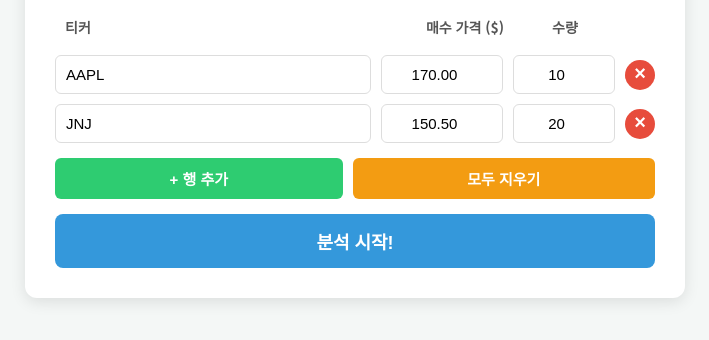
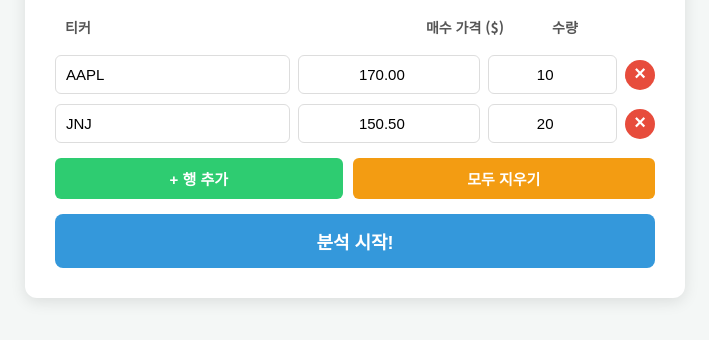
Before and after one commit to ddkerty/invest_type, a website with bundled scripts: page index.html in a window 1280 px wide. Shown: the part 176-516 px from the top of the page, without its empty margins (285-994 px from the left). Built offline with nearby package versions, Linux system fonts and the light colour scheme.

Commit message:
Update style.css
플렉서블 하게 수정.

```diff
--- a/style.css
+++ b/style.css
@@ -63,23 +63,26 @@ header h1 {
     gap: 10px;
 }
 
+/* style.css 파일에서 아래 부분을 찾아 통째로 교체하세요. */
+
 .ticker-row {
     display: flex;
-    gap: 10px;
+    gap: 8px; /* 간격을 약간 줄여 공간 확보 */
     align-items: center;
 }
 
 .ticker-row .ticker-input {
-    flex-grow: 1;
+    flex: 1 1 40%;      /* 너비의 40%를 기준으로 유연하게 조절 */
+    min-width: 70px;    /* 아무리 줄어도 최소 너비는 유지 */
     padding: 10px;
     border: 1px solid #ddd;
     border-radius: 6px;
     font-size: 15px;
 }
 
-/* [추가] 가격 입력창 스타일 */
 .ticker-row .price-input {
-    width: 100px;
+    flex: 1 1 30%;      /* 너비의 30%를 기준으로 유연하게 조절 */
+    min-width: 65px;
     padding: 10px;
     border: 1px solid #ddd;
     border-radius: 6px;
@@ -88,7 +91,8 @@ header h1 {
 }
 
 .ticker-row .quantity-input {
-    width: 80px;
+    flex: 1 1 20%;      /* 너비의 20%를 기준으로 유연하게 조절 */
+    min-width: 50px;
     padding: 10px;
     border: 1px solid #ddd;
     border-radius: 6px;
@@ -97,6 +101,8 @@ header h1 {
 }
 
 .ticker-row .remove-row-btn {
+    /* 삭제 버튼은 크기 고정 */
+    flex-shrink: 0; /* 이 버튼은 줄어들지 않도록 설정 */
     width: 30px;
     height: 30px;
     border: none;
```
